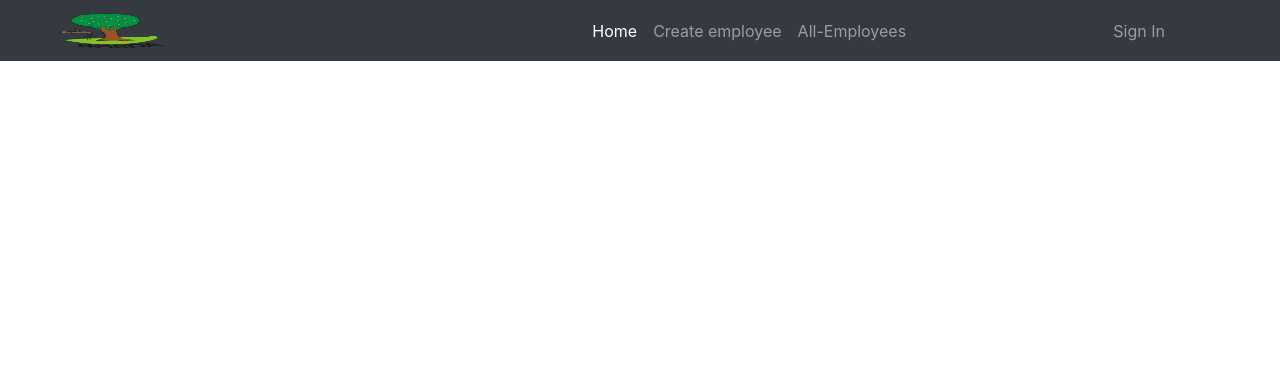
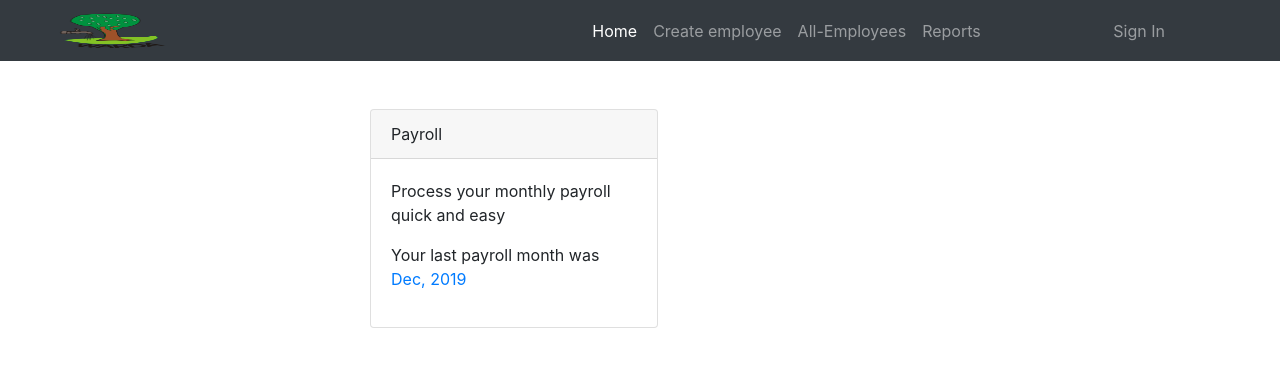
Before and after one commit to fatahrez/KenyaPayroll, a Django app: page / in a window 1280 px wide. Shown: the top 367 px of the page. Run offline with Django 3.2, Linux system fonts and the light colour scheme; some libraries are stand-ins or nearby versions; some web fonts are replaced.

Commit message:
started styling index.html but for now continue with backend and come back for it

```diff
--- a/static/css/app.css
+++ b/static/css/app.css
@@ -0,0 +1,10 @@
+.left-index-text {
+    background-color: #d9edf7;
+    border: 2px;
+    border-radius: 5px;
+    padding: 15px 15px 10px 15px;
+}
+
+.card {
+    width: 18rem;
+}
--- a/templates/base.html
+++ b/templates/base.html
@@ -15,10 +15,10 @@
         {% bootstrap_css %}
 
         {% endblock %}
-        <link rel="stylesheet" href="{% static 'css/app.css' %}">
         <link rel="shortcut icon" type="image/png" href="{% static 'images/favicon.ico' %}">
         <link href="https://fonts.googleapis.com/css?family=Antic+Slab|Della+Respira|Frank+Ruhl+Libre|Julius+Sans+One|Nixie+One|Saira" rel="stylesheet">
         <link rel="stylesheet" href="https://use.fontawesome.com/releases/v5.5.0/css/all.css" integrity="sha384-B4dIYHKNBt8Bc12p+WXckhzcICo0wtJAoU8YZTY5qE0Id1GSseTk6S+L3BlXeVIU" crossorigin="anonymous">
+        <link rel="stylesheet" href="{% static 'css/app.css' %}">
     </head>
 
     <body>
--- a/templates/navbar.html
+++ b/templates/navbar.html
@@ -2,7 +2,7 @@
 
 
 <nav class="navbar navbar-expand-lg navbar-dark bg-dark navbar-fixed-top">
-  <a class="navbar-brand" href="#">
+  <a class="navbar-brand" href="/">
     <img src="{% static 'images/favicon.ico'%}" width="190" height="35" class="d-inline-block align-top" alt="">
   </a>
   <button class="navbar-toggler" type="button" data-toggle="collapse" data-target="#navbarNavDropdown" aria-controls="navbarNavDropdown" aria-expanded="false" aria-label="Toggle navigation">
@@ -21,9 +21,9 @@
       <li class="nav-item">
         <a class="nav-link" href="{% url 'all_employees' %}">All-Employees</a>
       </li>
-{#      <li class="nav-item">#}
-{#        <a class="nav-link" href="">Trailers</a>#}
-{#      </li>#}
+      <li class="nav-item">
+        <a class="nav-link" href="">Reports</a>
+      </li>
 
 {#      <li class="nav-item">#}
 {#        <a class="nav-link" href="#">Releases</a>#}
--- a/templates/payroll/calculate_payroll_employee.html
+++ b/templates/payroll/calculate_payroll_employee.html
@@ -12,5 +12,5 @@
 
     {{ payroll.net_salary }}
     <br>
-    <a href="/{{ payslip }}"><button>Get payslip</button></a>
+    <a href="payslip" class="btn btn-info">Get payslip</a>
 {% endblock %}
--- a/templates/payroll/index.html
+++ b/templates/payroll/index.html
@@ -5,19 +5,25 @@
 
 
 {% block content %}
-{#    <div class="container container-fluid">#}
-{#        <div class="row">#}
-{#            <div class="col-md-4"></div>#}
-{#            <div class="col-md-4">#}
-{#                <div class="text-center">#}
-{#                    <form method="POST" enctype="multipart/form-data" class="post-form">#}
-{#                        {% csrf_token %}#}
-{#                        {% bootstrap_form employee_form %}#}
-{#                        <button type="submit" class="save btn btn-success" value="Add Employee"> Save </button>#}
-{#                    </form>#}
-{#                </div>#}
-{#            </div>#}
-{#            <div class="col-md-4"></div>#}
-{#        </div>#}
-{#    </div>#}
+    <br>
+    <br>
+    <div class="container container-fluid">
+        <div class="row">
+            <div class="col-md-3"></div>
+            <div class="col-md-6">
+                <div class="card">
+                    <div class="card-header">
+                        <span class="wb-caption-subject wb-font-darker wb-uppercase">Payroll</span>
+                    </div>
+                    <div class="card-body">
+                        <div class="card-text">
+                            <p>Process your monthly payroll quick and easy</p>
+                            <p>Your last payroll month was <a href="" class="label label-info">Dec, 2019</a></p>
+                        </div>
+                    </div>
+                </div>
+            </div>
+            <div class="col-md-4"></div>
+        </div>
+    </div>
 {% endblock %}
```
